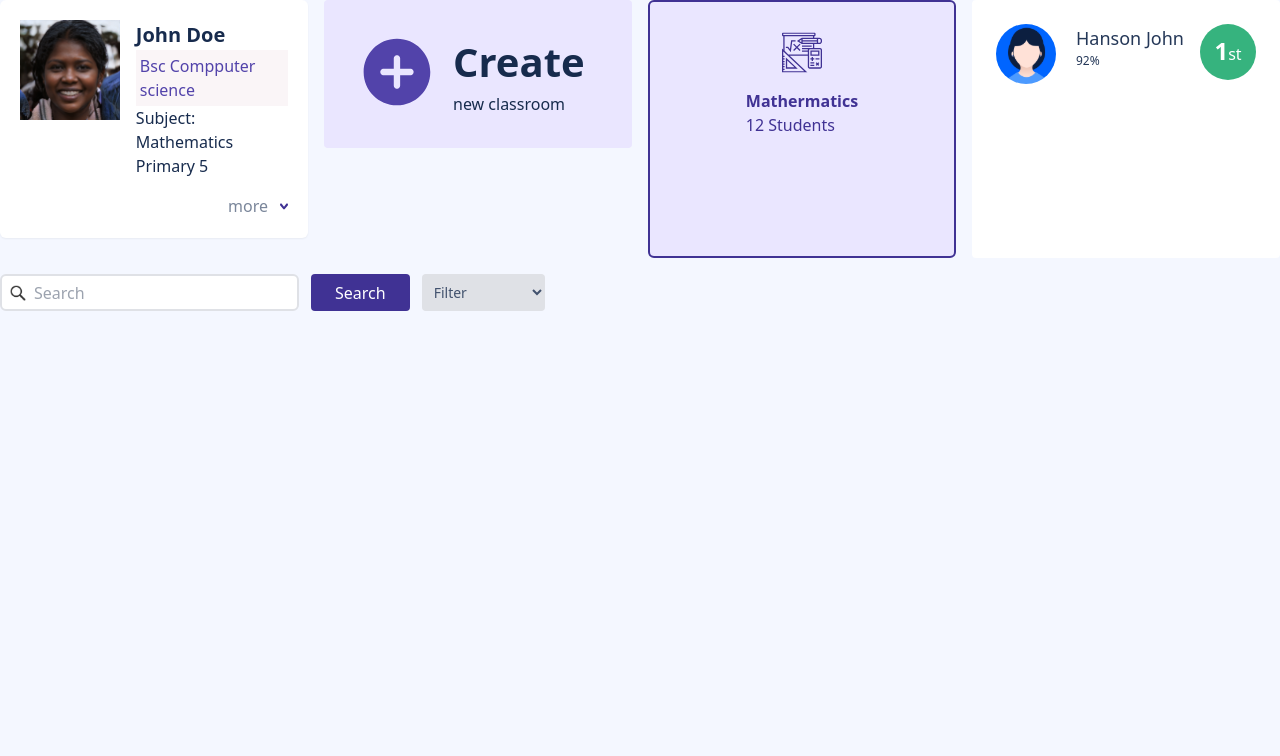
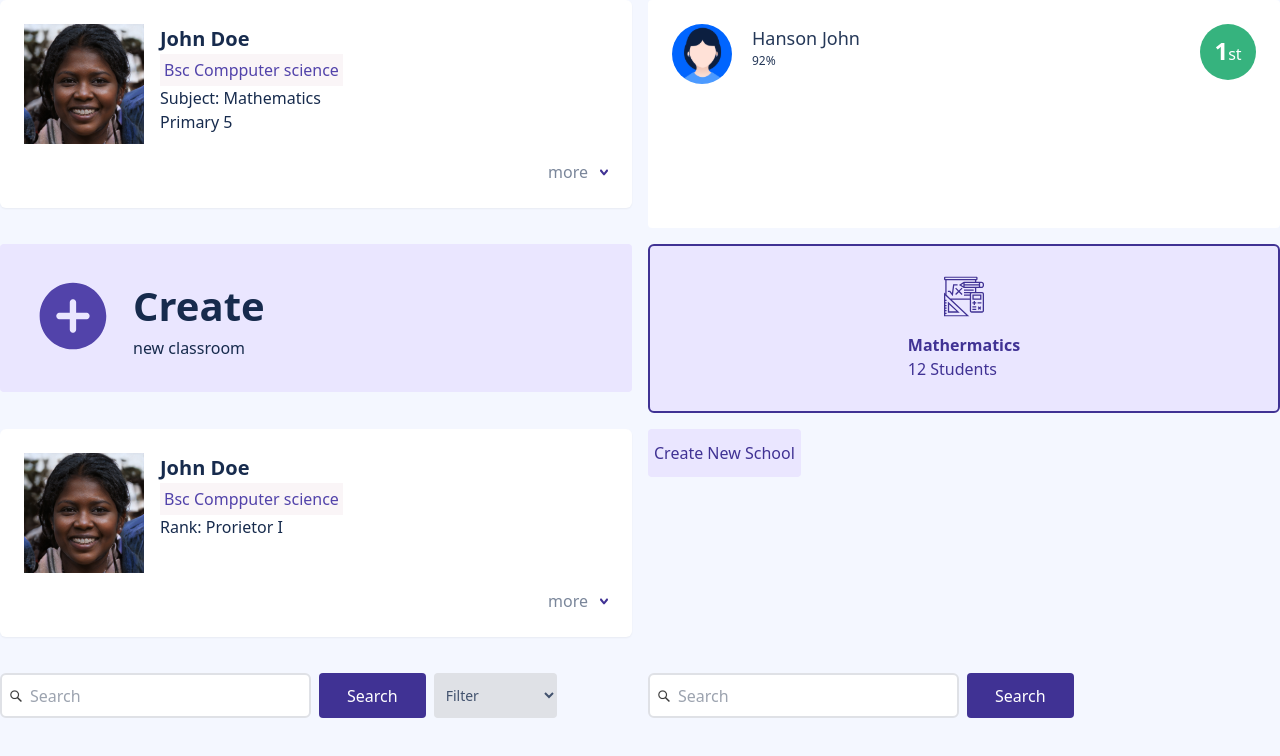
Before and after one commit to yusuftomilola/School-Management-System, a React (Vite) app: page /components-testing in a window 1280 px wide. Shown: the top 756 px of the page. Built offline with nearby package versions, Linux system fonts and the light colour scheme.

Commit message:
Additional components

```diff
--- a/src/components/ClassromCard.jsx
+++ b/src/components/ClassromCard.jsx
@@ -5,7 +5,7 @@ function ClassromCard({image, headerText, text, backgroundColor}) {
 
   return (
     <div>
-      <div className={`flex w-full p-8 gap-4 rounded bg-[${backgroundColor}]`}>
+      <div className={`flex w-full p-8 gap-5 rounded bg-[${backgroundColor}]`}>
         <div>
           <img src={image} alt="plus sign" />
         </div>
--- a/src/components/ComponentsTesting.jsx
+++ b/src/components/ComponentsTesting.jsx
@@ -1,14 +1,16 @@
 // import React from "react";
-// import CreateNewButton from "./CreateNewButton";
+import CreateNewButton from "./CreateNewButton";
 import ClassromCard from "./ClassromCard";
 import UserCard from "./UserCard";
 import SubjectCard from "./SubjectCard";
 import CourseLeaderBoardCard from "./CourseLeaderBoardCard";
 import SearchFilterButton from "./SearchFilterButton";
+import SearchBoxWithoutFilter from "./SearchBoxWithoutFilter";
+import ProprietorCard from "./ProprietorCard"
 
 const ComponentsTesting = () => {
   return (
-    <div className="grid md:grid-cols-2 lg:grid-cols-4 gap-4">
+    <div className="grid md:grid-cols-2 lg:grid-cols-2 gap-4">
       <UserCard
         name={"John Doe"}
         qualification={"Bsc Compputer science"}
@@ -16,8 +18,11 @@ const ComponentsTesting = () => {
         clas={"Primary 5"}
         imageUser={"src/assets/icons/userProprietor.svg"}
       />
-
-      {/* <CreateNewButton backgroundColor={'#EAE6FF'}>Create New School</CreateNewButton> */}
+      <CourseLeaderBoardCard
+        name={"Hanson John"}
+        score={"92%"}
+        avatar={"src/assets/icons/courseLeadershipAvatar.svg"}
+      />
 
       <ClassromCard
         image={"src/assets/icons/add-circle.svg"}
@@ -32,14 +37,21 @@ const ComponentsTesting = () => {
         noOfStudent={"12 Students"}
       />
 
-      <CourseLeaderBoardCard
-        name={"Hanson John"}
-        score={"92%"}
-        avatar={"src/assets/icons/courseLeadershipAvatar.svg"}
+      <ProprietorCard
+        name={"John Doe"}
+        qualification={"Bsc Compputer science"}
+        rank={"Prorietor I"}
+        imageUser={"src/assets/icons/userProprietor.svg"}
       />
+      <CreateNewButton backgroundColor={"#EAE6FF"}>
+        Create New School
+      </CreateNewButton>
+
       <SearchFilterButton />
 
 
+      <SearchBoxWithoutFilter />
+      <br />
     </div>
   );
 };
--- a/src/components/ProprietorCard.jsx
+++ b/src/components/ProprietorCard.jsx
@@ -1,6 +1,6 @@
 function UserCard({ name, qualification, rank, imageUser }) {
   return (
-    <div className="flex flex-col w-full rounded-md shadow-sm bg-white p-5 mb-5">
+    <div className="flex flex-col w-full rounded-md shadow-sm bg-white p-6 mb-5">
       <div className="flex">
         <div>
           <img src={imageUser} alt="user" />
--- a/src/components/SearchBoxWithoutFilter.jsx
+++ b/src/components/SearchBoxWithoutFilter.jsx
@@ -2,16 +2,16 @@ import React from 'react'
 
 function SearchFilterButton() {
   return (
-    <div className="flex gap-3">
+    <div className="flex gap-2">
       <div className=" flex bg-white gap-2 pl-2 pr-12 items-center border-[#DFE1E6] border-2 rounded-md ">
         <img
           src="src/assets/icons/search-icon.png"
           alt="search-icon"
-          className="w-4 h-4"
+          className="w-3 h-3"
         />
         <input type="text" placeholder='Search' className='border-none font-medium' />
       </div>
-      <button className="bg-[#403294] px-6 rounded text-white font-medium outline-none ">
+      <button className="bg-[#403294] px-[28px] rounded text-white font-medium outline-none ">
         Search
       </button>
 
--- a/src/components/SearchFilterButton.jsx
+++ b/src/components/SearchFilterButton.jsx
@@ -2,12 +2,12 @@ import React from 'react'
 
 function SearchFilterButton() {
   return (
-    <div className="flex gap-3">
+    <div className="flex gap-2">
       <div className=" flex bg-white gap-2 pl-2 pr-12 items-center border-[#DFE1E6] border-2 rounded-md ">
         <img
           src="src/assets/icons/search-icon.png"
           alt="search-icon"
-          className="w-4 h-4"
+          className="w-3 h-3"
         />
         <input
           type="text"
@@ -15,14 +15,14 @@ function SearchFilterButton() {
           className="border-none font-medium"
         />
       </div>
-      <button className="bg-[#403294] px-6 rounded text-white font-medium outline-none ">
+      <button className="bg-[#403294] px-[28px] rounded text-white font-medium outline-none ">
         Search
       </button>
       <div>
         <select
           name="filter"
           id=""
-          className="bg-[#DFE1E6] rounded px-2 py-2 text-[#42526e] text-[14px] font-medium outline-none"
+          className="bg-[#DFE1E6] rounded px-2 py-3 text-[#42526e] text-[14px] font-light outline-none"
         >
           <option value="Filter">Filter</option>
           <option value="A-z">A-Z</option>
--- a/src/components/UserCard.jsx
+++ b/src/components/UserCard.jsx
@@ -4,7 +4,7 @@ function UserCard({name, qualification, subject, clas, imageUser }) {
   return (
 
         <div
-          className="flex flex-col w-full rounded-md shadow-sm bg-white p-5 mb-5">
+          className="flex flex-col w-full rounded-md shadow-sm bg-white p-6 mb-5">
           <div className="flex">
             <div>
               <img src={imageUser} alt="user" />
```
